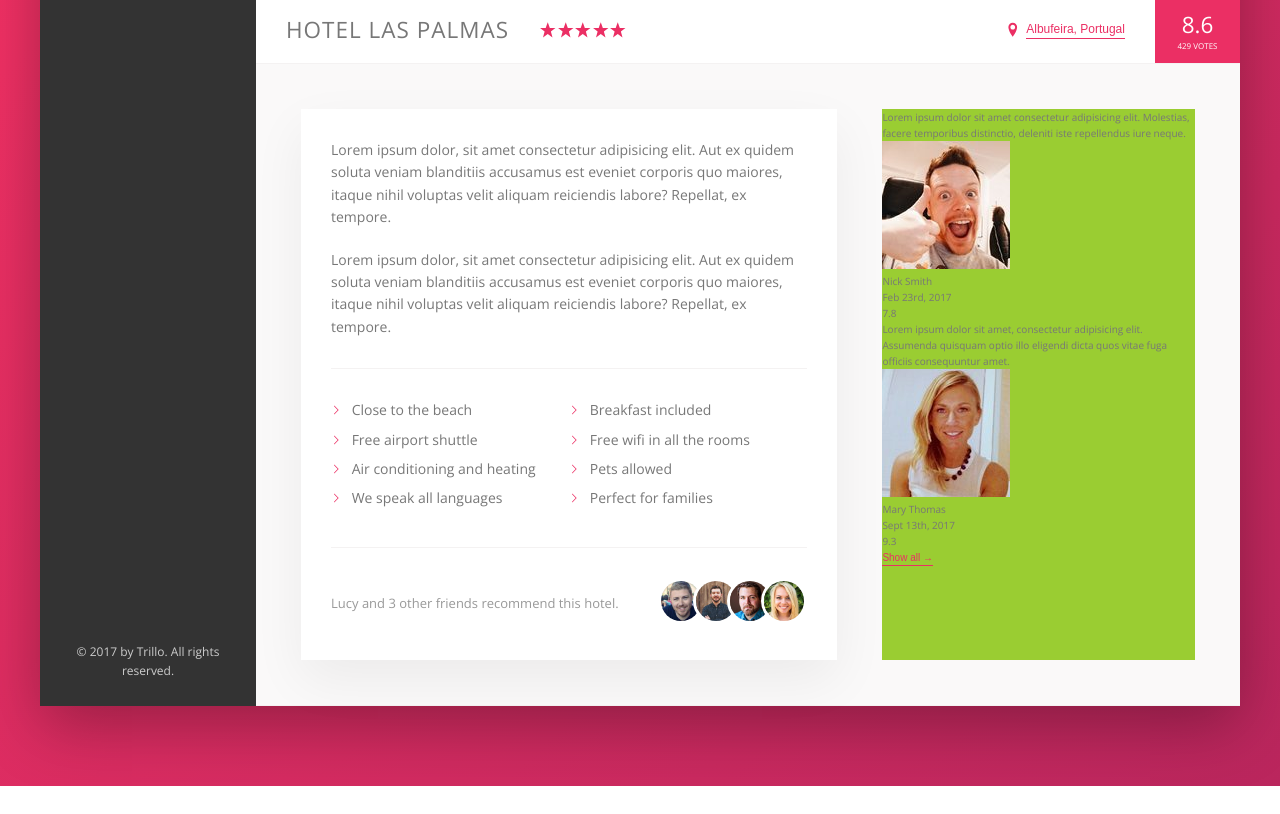
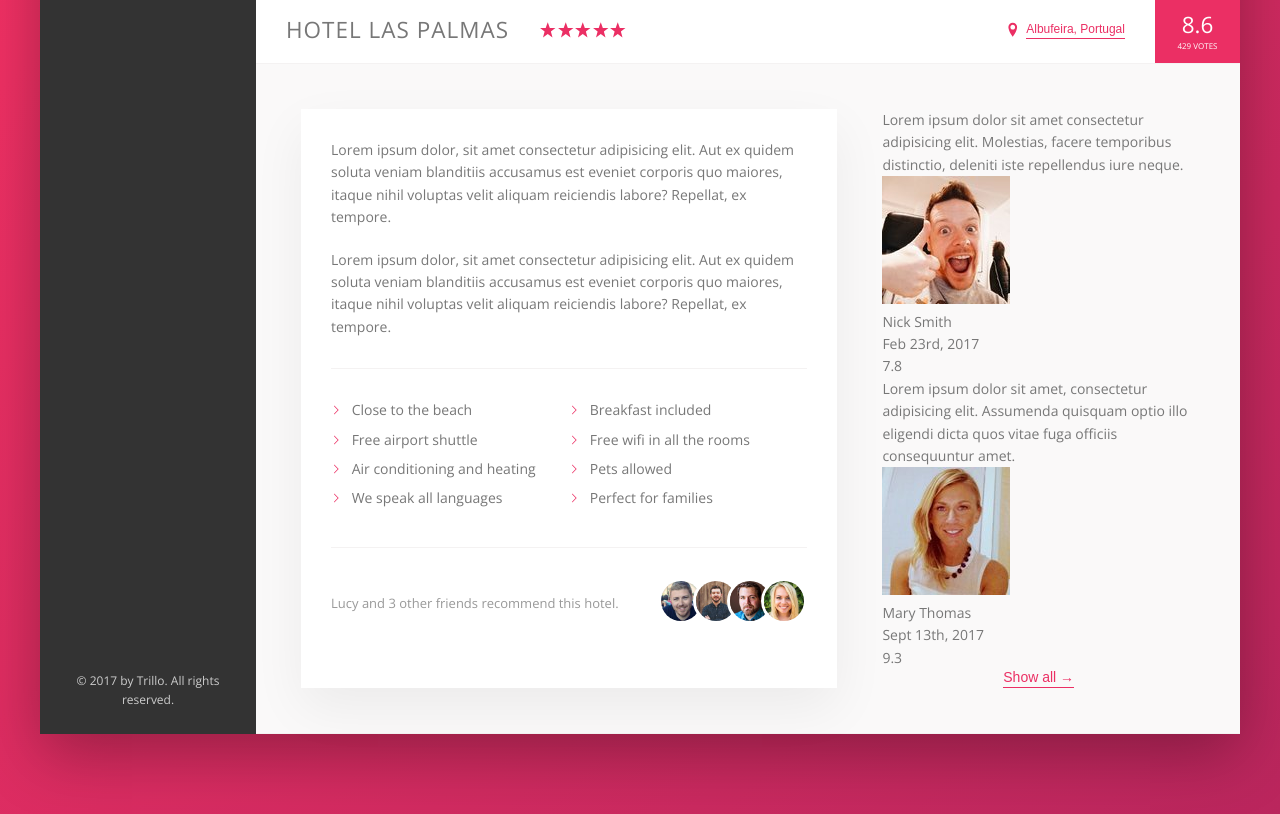
Before and after one commit to jeffreyquan/trillo, a website: page index.html in a window 1280 px wide. Shown: the part 538-1352 px from the top of the page. Before the commit the page ends 1324 px from the top, so only its background shows below. Drawn offline with nearby package versions, Linux system fonts and the light colour scheme; files that its build step writes are made by us from their sources.

Commit message:
flex styling to user-reviews section

```diff
--- a/sass/_layout.scss
+++ b/sass/_layout.scss
@@ -38,6 +38,7 @@
 }
 
 .detail {
+  font-size: 1.4rem;
   display: flex;
   padding: 4.5rem;
   background-color: var(--color-grey-light-1);
@@ -45,7 +46,6 @@
 }
 
 .description {
-  font-size: 1.4rem;
   background-color: #fff;
   box-shadow: var(--shadow-light);
   padding: 3rem;
@@ -54,6 +54,9 @@
 }
 
 .user-reviews {
-  background-color: yellowgreen;
   flex: 1;
+
+  display: flex;
+  flex-direction: column;
+  align-items: center;
 }
```
